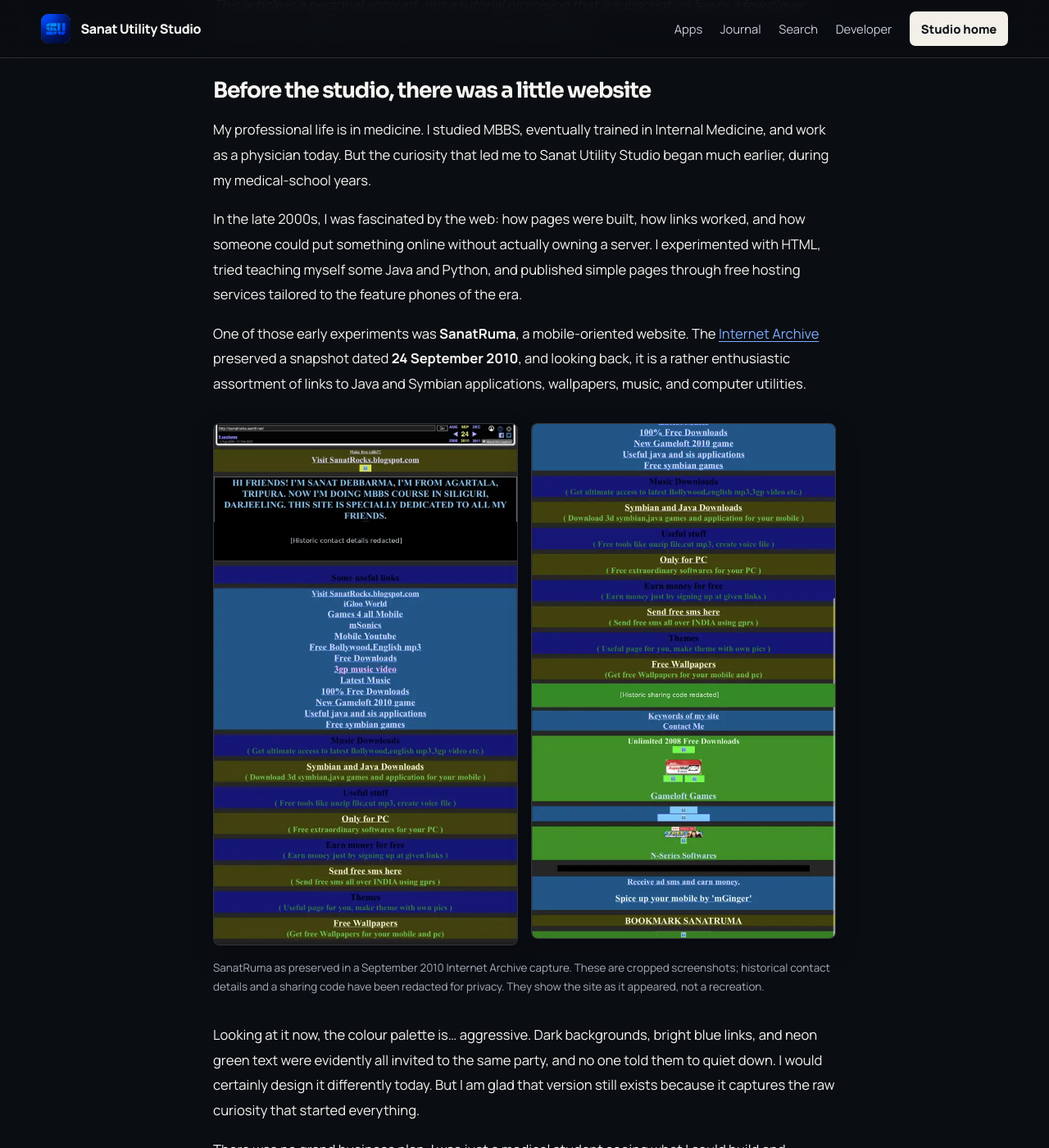
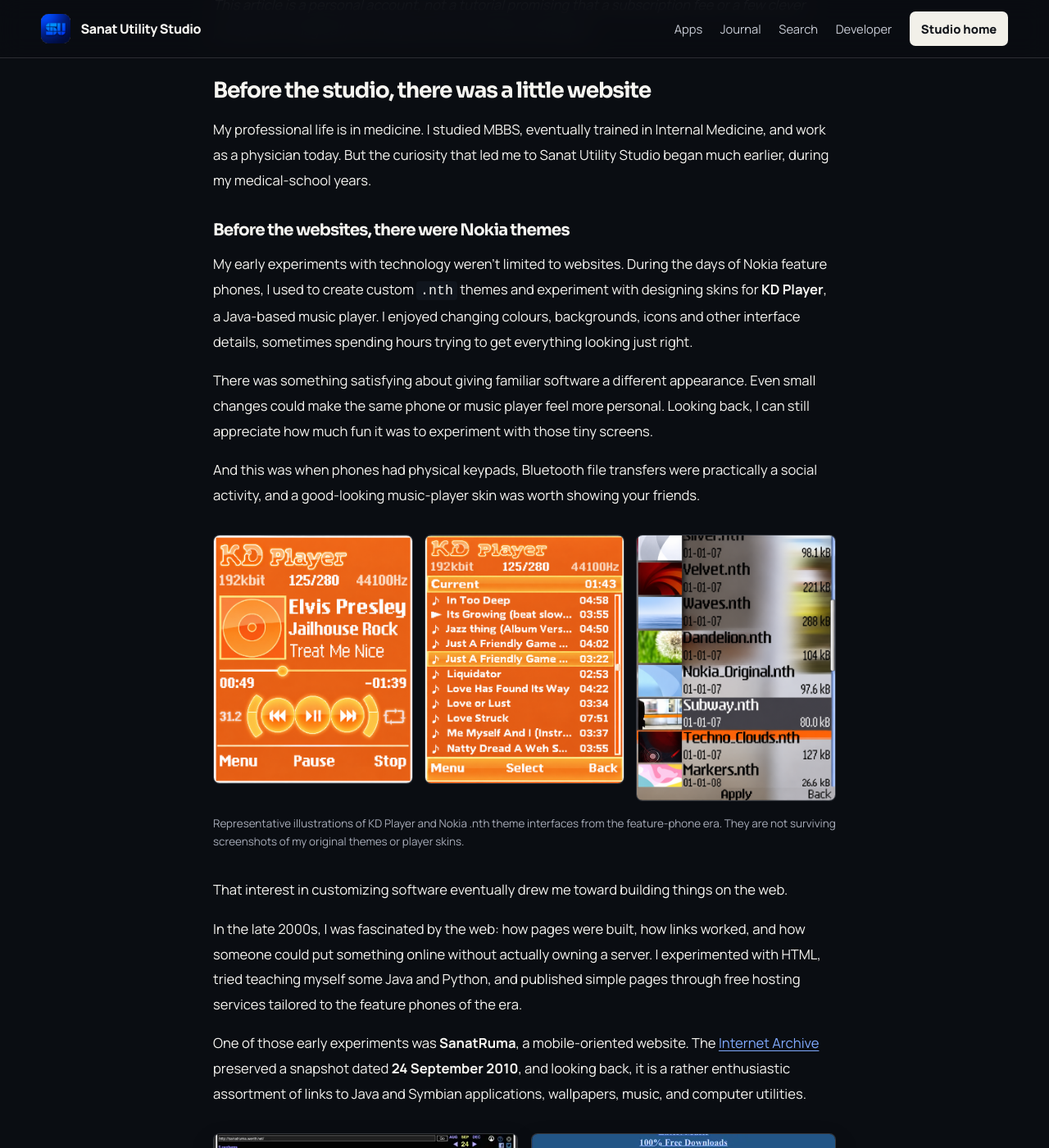
Before and after one commit to sanatutilitystudio/sanatutilitystudio.github.io, a Jekyll site: the page built from _posts/2026-10-17-how-ai-helped-me-build-sanat-utility-studio.md, in a window 1280 px wide and 1400 px high, scrolled down 698 px. Shown: the whole window at 82% size. Built offline with Jekyll 4.4.1, drawn with Linux system fonts in a browser that asks for light colours.

Commit message:
Add Nokia theme and KD Player chapter to pilot article

```diff
--- a/_posts/2026-10-17-how-ai-helped-me-build-sanat-utility-studio.md
+++ b/_posts/2026-10-17-how-ai-helped-me-build-sanat-utility-studio.md
@@ -15,6 +15,25 @@
 ## Before the studio, there was a little website
 
 My professional life is in medicine. I studied MBBS, eventually trained in Internal Medicine, and work as a physician today. But the curiosity that led me to Sanat Utility Studio began much earlier, during my medical-school years.
+
+### Before the websites, there were Nokia themes
+
+My early experiments with technology weren't limited to websites. During the days of Nokia feature phones, I used to create custom `.nth` themes and experiment with designing skins for **KD Player**, a Java-based music player. I enjoyed changing colours, backgrounds, icons and other interface details, sometimes spending hours trying to get everything looking just right.
+
+There was something satisfying about giving familiar software a different appearance. Even small changes could make the same phone or music player feel more personal. Looking back, I can still appreciate how much fun it was to experiment with those tiny screens.
+
+And this was when phones had physical keypads, Bluetooth file transfers were practically a social activity, and a good-looking music-player skin was worth showing your friends.
+
+<figure class="journal-archive-gallery journal-retro-gallery" aria-label="Representative examples of early KD Player and Nokia feature-phone interfaces">
+  <div class="journal-retro-grid">
+    <img src="/assets/kd-player-playback-representative.webp" width="1122" height="1402" loading="lazy" decoding="async" alt="Illustrative orange KD Player playback interface from the Java mobile-phone era.">
+    <img src="/assets/kd-player-playlist-representative.webp" width="1122" height="1402" loading="lazy" decoding="async" alt="Illustrative orange KD Player music playlist from the Java mobile-phone era.">
+    <img src="/assets/nokia-nth-themes-representative.webp" width="1086" height="1448" loading="lazy" decoding="async" alt="Illustrative Nokia theme selection screen with .nth theme files.">
+  </div>
+  <figcaption>Representative illustrations of KD Player and Nokia .nth theme interfaces from the feature-phone era. They are not surviving screenshots of my original themes or player skins.</figcaption>
+</figure>
+
+That interest in customizing software eventually drew me toward building things on the web.
 
 In the late 2000s, I was fascinated by the web: how pages were built, how links worked, and how someone could put something online without actually owning a server. I experimented with HTML, tried teaching myself some Java and Python, and published simple pages through free hosting services tailored to the feature phones of the era.
 
--- a/journal.css
+++ b/journal.css
@@ -67,3 +67,10 @@
 .journal-home .journal-card .journal-kicker { color: var(--muted); }
 .journal-home .journal-toolbar > a { color: #315fae; }
 .journal-home .journal-home-intro { color: var(--muted-dark); max-width: 760px; margin: 0 0 1.8rem; line-height: 1.7; font-size: 1rem; }
+
+/* Feature-phone era illustrations in the first studio article. */
+.journal-retro-gallery { max-width: 930px; }
+.journal-retro-grid { display: grid; grid-template-columns: repeat(3, minmax(0, 1fr)); gap: .85rem; align-items: start; }
+.journal-retro-grid img { display: block; width: 100%; height: auto; margin: 0; border: 1px solid var(--line); border-radius: 8px; background: #10151d; }
+@media (max-width: 650px) { .journal-retro-grid { grid-template-columns: repeat(2, minmax(0, 1fr)); } }
+@media (max-width: 420px) { .journal-retro-grid { grid-template-columns: 1fr; max-width: 290px; margin-inline: auto; } }
```
Also changed, not shown: scripts/validate_site.py (+14 -0 lines), assets/kd-player-playback-representative.webp (added), assets/kd-player-playlist-representative.webp (added), assets/nokia-nth-themes-representative.webp (added).
